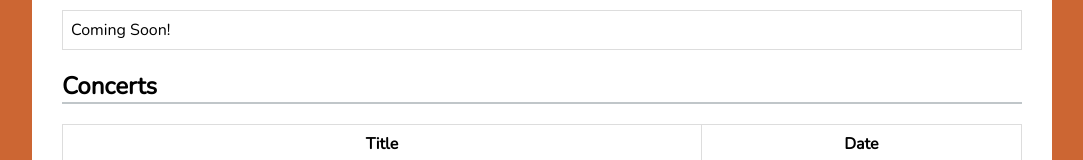
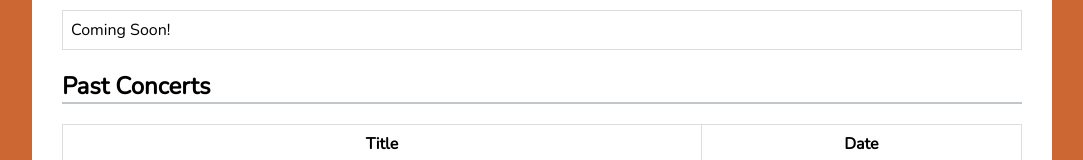
Before and after one commit to komatty01/gengakubu.com, a plain HTML site: page pages/concerts.html in a window 1280 px wide. Shown: the part 304-464 px from the top of the page, without its empty margins (98-1181 px from the left). Drawn offline with nearby package versions, Linux system fonts and the light colour scheme.

Commit message:
Update concerts.html

```diff
--- a/pages/concerts.html
+++ b/pages/concerts.html
@@ -23,7 +23,7 @@
 				<tr><td>Coming Soon!</td></tr>
 			</tbody>
 		</table>
-		<h2 class="linetitle">Concerts</h2>
+		<h2 class="linetitle">Past Concerts</h2>
 		<table>
             <tbody>
 				<tr><th>Title</th><th>Date</th></tr>
```
